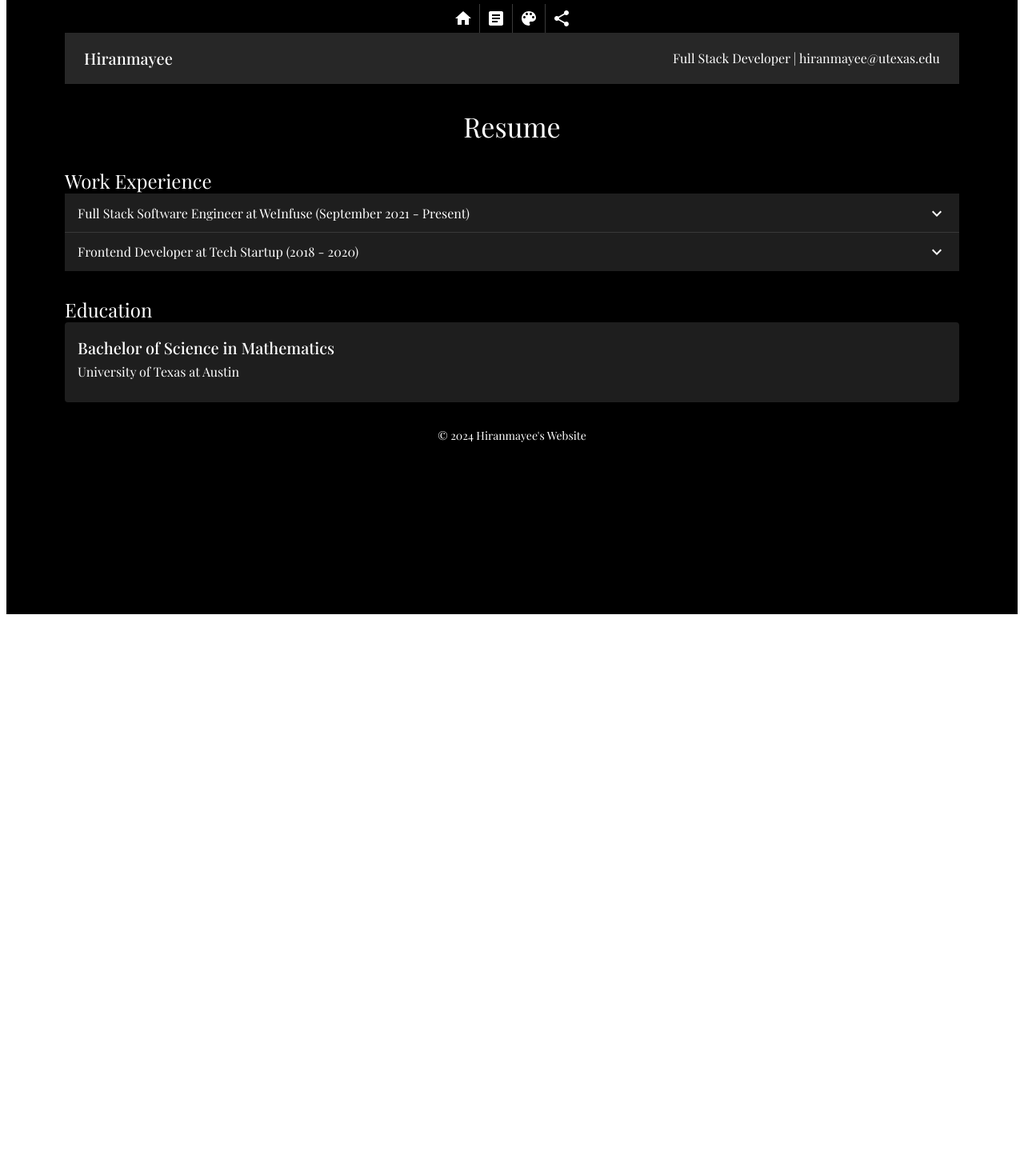
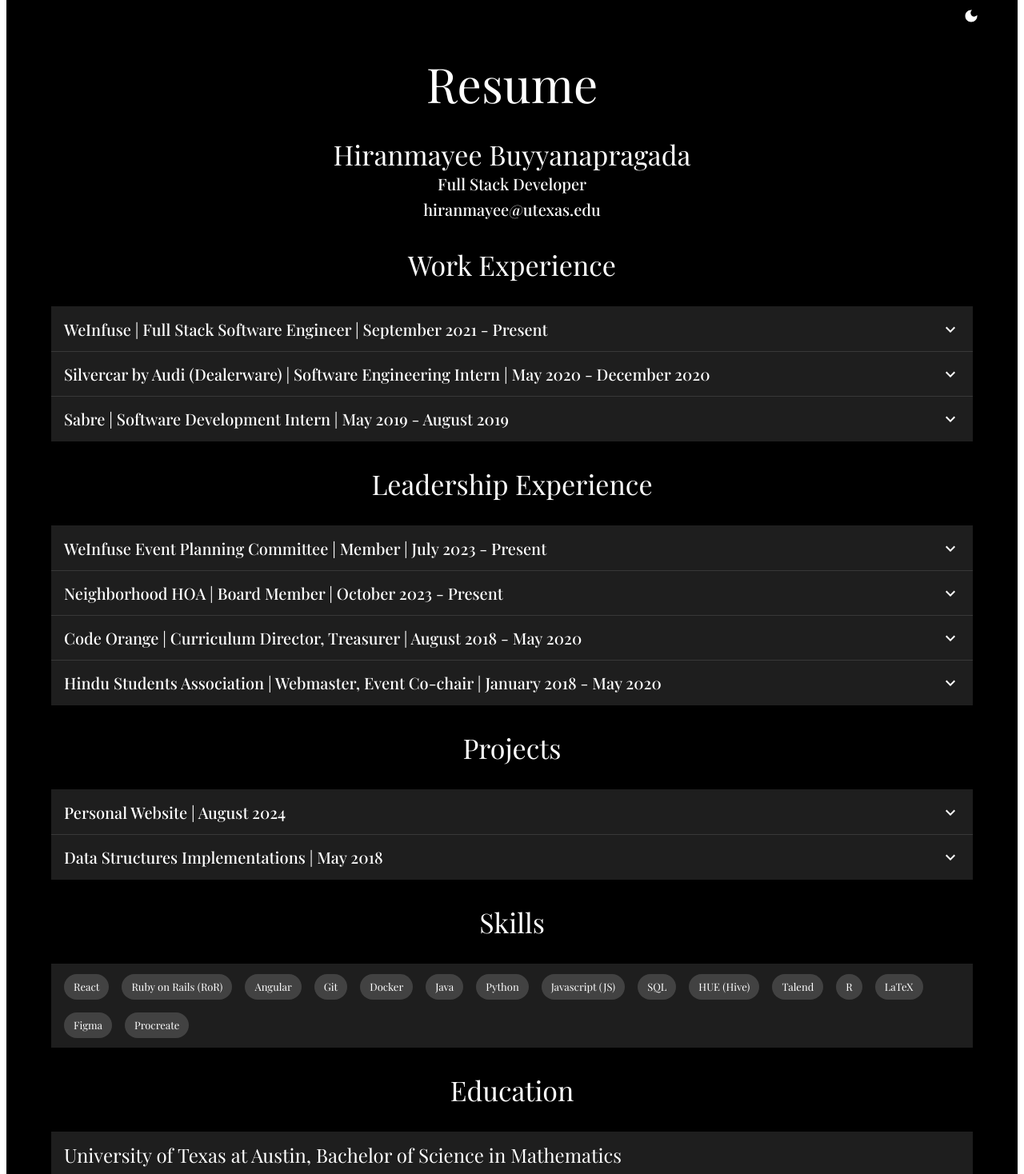
Before and after one commit to hsb2891/personal_website, a React (Create React App) app: page /#/resume in a window 1280 px wide. Shown: the part 80-1548 px from the top of the page at 80% size. Before the commit the page ends 856 px from the top, so only its background shows below. Built offline with nearby package versions, Linux system fonts and the light colour scheme; a web font is replaced by a local one.

Commit message:
fix resume page, add projects

```diff
--- a/src/App.jsx
+++ b/src/App.jsx
@@ -15,6 +15,8 @@
 import { Button } from '@mui/material';
 import { Typography } from '@mui/material';
 import { createTheme, ThemeProvider } from '@mui/material';
+import { DarkMode } from '@mui/icons-material';
+import { LightMode } from '@mui/icons-material';
 
 function App() {
   const [darkTheme, setDarkTheme] = useState(true);
@@ -45,15 +47,18 @@
     <ThemeProvider theme={theme}>
       <Router>
         <div style={themeStyles}>
-          <Grid2 container spacing={0} direction="column" alignItems="center" justifyContent="center">
+          <Box align='center'>
+            <MainAppMenu darkTheme={darkTheme}/>
+          </Box>
+          <Box align='right'>
             <Button
+              startIcon={darkTheme ? <DarkMode/> : <LightMode/>}
               color={darkTheme ? '#FFFFFF' : '#000000'}
               onClick={toggleTheme}
               sx={{ marginTop: '20px' }}
-            >
-                Switch to {darkTheme ? 'Light' : 'Dark'} Mode
-            </Button>
-            <MainAppMenu darkTheme={darkTheme}/>
+            />
+          </Box>
+          <Grid2 container spacing={0} direction="column" alignItems="center" justifyContent="center">
             <Grid2 item>
               <Routes>
                 <Route path="/" element={<Home darkTheme={darkTheme}/>}/>
--- a/src/pages/Home.jsx
+++ b/src/pages/Home.jsx
@@ -10,9 +10,9 @@
       <Grid2 container spacing={2} m={2} p={2}>
         <Grid2 item>
           { darkTheme ? (
-            <img src={whiteLogo} width={250} height={250} alt="loading..." /> )
+            <img src={whiteLogo} width={500} height={500} alt="loading..." /> )
             : (
-            <img src={blackLogo} width={250} height={250} alt="loading..." />
+            <img src={blackLogo} width={500} height={500} alt="loading..." />
           )}
         </Grid2>
       </Grid2>
--- a/src/pages/Resume.jsx
+++ b/src/pages/Resume.jsx
@@ -1,21 +1,5 @@
-// import React from "react";
-
-// function Resume() {
-//   return (
-//     <div>
-//       <h1>Resume</h1>
-//       {/* use accordion for each thing here with expanded true by default?  https://mui.com/material-ui/react-accordion/ */}
-//       {/* have link to download pdf version of resume */}
-//     </div>
-//   );
-// }
-
-// export default Resume;
-
-import React, { useState } from 'react';
+import React from 'react';
 import {
-  AppBar,
-  Toolbar,
   Typography,
   Container,
   Card,
@@ -25,113 +9,136 @@
   AccordionDetails,
   Grid2,
   Box,
-  Rating,
+  Chip,
 } from '@mui/material';
 import ExpandMoreIcon from '@mui/icons-material/ExpandMore';
+import { List, ListItem, ListItemText } from '@mui/material';
+import Info from './info/resumeInfo';
 
 function Resume() {
-  // const [skills, setSkills] = useState({
-  //   React: 4,
-  //   Ruby: 5,
-  //   SQL: 4,
-  //   'API Integration': 5,
-  //   'EDI Workflows': 5,
-  // });
-
-  // const handleSkillChange = (skill, newValue) => {
-  //   setSkills({ ...skills, [skill]: newValue });
-  // };
-  const skills = [
-    'React',
-    'Angular',
-    'Ruby',
-    'SQL'
-  ]
-
-  const experiences = [
-    {
-      company: 'WeInfuse',
-      role: 'Full Stack Software Engineer',
-      period: 'September 2021 - Present',
-      description:
-        'Developed and maintained a large-scale EDI workflow using Stupidedi gem. Worked on the claims module and handled Change Healthcare integrations.',
-    },
-    {
-      company: 'Tech Startup',
-      role: 'Frontend Developer',
-      period: '2018 - 2020',
-      description:
-        'Migrated frontend from Angular to React using Angular2React library. Contributed to several Ruby gems and resolved production bugs.',
-    },
-  ];
-
-  const personalInfo = {
-    name: 'Hiranmayee',
-    title: 'Full Stack Developer',
-    contact: 'hiranmayee@utexas.edu',
-  };
-
   return (
     <Container>
-      <AppBar position="static">
-        <Toolbar>
-          <Typography variant="h6">{personalInfo.name}</Typography>
-          <Typography variant="subtitle1" style={{ marginLeft: 'auto' }}>
-            {personalInfo.title} | {personalInfo.contact}
-          </Typography>
-        </Toolbar>
-      </AppBar>
-
       <Box my={4}>
-        <Typography variant="h4" align="center">
+        <Typography variant="h2" align="center">
           Resume
         </Typography>
       </Box>
 
-      {/* Experience Section */}
-      <Typography variant="h5">Work Experience</Typography>
-      {experiences.map((exp, index) => (
-        <Accordion key={index}>
+      {/* Personal Information Section */}
+      <Box my={4} align="center">
+        <Typography variant="h4">{Info.PERSONAL_INFO.name}</Typography>
+        <Typography variant="h6">{Info.PERSONAL_INFO.title}</Typography>
+        <Typography variant="h6">{Info.PERSONAL_INFO.contact}</Typography>
+      </Box>
+
+      {/* Work Experience Section */}
+      <Box my={4} align="center">
+        <Typography variant="h4">Work Experience</Typography>
+      </Box>
+      {Info.WORK_EXPERIENCE.map((exp) => (
+        <Accordion>
           <AccordionSummary expandIcon={<ExpandMoreIcon />}>
-            <Typography>{exp.role} at {exp.company} ({exp.period})</Typography>
+            <Grid2 container spacing={2}>
+              <Typography variant="h6">{exp.company} | {exp.role} | {exp.period}</Typography>
+            </Grid2>
           </AccordionSummary>
           <AccordionDetails>
-            <Typography>{exp.description}</Typography>
+            <List>
+              {exp.description.map((line) => (
+                <ListItem>
+                  <ListItemText primary={line} />
+                </ListItem>
+              ))}
+            </List>
+          </AccordionDetails>
+        </Accordion>
+      ))}
+
+      {/* Leadership Experience Section */}
+      <Box my={4}>
+        <Typography variant="h4" align="center">
+          Leadership Experience
+        </Typography>
+      </Box>
+      {Info.LEADERSHIP_EXPERIENCE.map((exp) => (
+        <Accordion>
+          <AccordionSummary expandIcon={<ExpandMoreIcon />}>
+            <Grid2 container spacing={2}>
+              <Typography variant="h6">{exp.organization} | {exp.role} | {exp.period}</Typography>
+            </Grid2>
+          </AccordionSummary>
+          <AccordionDetails>
+            <List>
+              {exp.description.map((line) => (
+                <ListItem>
+                  <ListItemText primary={line} />
+                </ListItem>
+              ))}
+            </List>
+          </AccordionDetails>
+        </Accordion>
+      ))}
+
+      {/* Projects Section */}
+      <Box my={4}>
+        <Typography variant="h4" align="center">
+          Projects
+        </Typography>
+      </Box>
+      {Info.PROJECTS.map((proj) => (
+        <Accordion>
+          <AccordionSummary expandIcon={<ExpandMoreIcon />}>
+            <Grid2 container spacing={2}>
+              <Typography variant="h6">{proj.name} | {proj.period}</Typography>
+            </Grid2>
+          </AccordionSummary>
+          <AccordionDetails>
+            <List>
+              {proj.description.map((line) => (
+                <ListItem>
+                  <ListItemText primary={line} />
+                </ListItem>
+              ))}
+            </List>
           </AccordionDetails>
         </Accordion>
       ))}
 
       {/* Skills Section */}
-      {/* <Box my={4}>
-        <Typography variant="h5">Skills</Typography>
-        <Grid2 container spacing={2}>
-          {Object.entries(skills).map(([skill, rating]) => (
-            <Grid2 xs={6} sm={4} key={skill}>
-              <Card>
-                <CardContent>
-                  <Typography variant="h6">{skill}</Typography>
-                  <Rating
-                    name={skill}
-                    value={rating}
-                    onChange={(event, newValue) => handleSkillChange(skill, newValue)}
-                  />
-                </CardContent>
-              </Card>
-            </Grid2>
-          ))}
-        </Grid2>
-      </Box> */}
+      <Box my={4}>
+        <Typography variant="h4" align="center">
+          Skills
+        </Typography>
+      </Box>
+      <Accordion>
+        <AccordionSummary>
+          <Grid2 container spacing={2}>
+            {Info.SKILLS.map((skill, index) => (
+              <Grid2 item xs={12} key={index}>
+                <Chip label={skill} />
+              </Grid2>
+            ))}
+          </Grid2>
+        </AccordionSummary>
+      </Accordion>
 
       {/* Education Section */}
       <Box my={4}>
-        <Typography variant="h5">Education</Typography>
-        <Card>
-          <CardContent>
-            <Typography variant="h6">Bachelor of Science in Mathematics</Typography>
-            <Typography variant="subtitle1">University of Texas at Austin</Typography>
-          </CardContent>
-        </Card>
+        <Typography variant="h4" align="center">
+          Education
+        </Typography>
       </Box>
+      <Accordion>
+        <AccordionSummary>
+          <Grid2 container spacing={2}>
+            {Info.EDUCATION.map((edu, index) => (
+              <Grid2 item xs={12} key={index}>
+                <Typography variant="h5">{edu.school}, {edu.degree}</Typography>
+              </Grid2>
+            ))}
+          </Grid2>
+        </AccordionSummary>
+      </Accordion>
     </Container>
   );
 }
--- /dev/null
+++ b/src/pages/info/resumeInfo.jsx
@@ -0,0 +1,128 @@
+const Info = Object.freeze({
+  PERSONAL_INFO: {
+    name: 'Hiranmayee Buyyanapragada',
+    title: 'Full Stack Developer',
+    contact: 'hiranmayee@utexas.edu',
+  },
+  WORK_EXPERIENCE: [
+    {
+      company: 'WeInfuse',
+      role: 'Full Stack Software Engineer',
+      period: 'September 2021 - Present',
+      description: [
+        'Implement and scale features to handle growing client-base (1000+ infusion centers nationwide)',
+        'Manage critical production incidents, handle database changes and backfills in production, and resolve client-reported bugs in a timely manner',
+        'Develop and enhance Ruby gems to facilitate seamless integration with external parties, such as clearinghouses and patient information services',
+        'Help incrementally transition frontend from Angular to React using Angular2React library',
+        'Built, own, and maintain the 835P EDI workflow which re-enabled claims submission during the Change Healthcare hacking outage, restoring some business critical operations quickly',
+        'Communicate effectively with fellow developers, the CEO, and client success to plan and scope work through scrum'
+      ]
+    },
+    {
+      company: 'Silvercar by Audi (Dealerware)',
+      role: 'Software Engineering Intern',
+      period: 'May 2020 - December 2020',
+      description: [
+        'Helped onboard and deliver backend services to clients in a deal involving 200+ new dealerships',
+        'Utilized Ruby to add capability of using various payment processors based on client’s needs',
+        'Helped modernize website design and functionality by migrating page from Angular to React'
+      ]
+    },
+    {
+      company: 'Sabre',
+      role: 'Software Development Intern',
+      period: 'May 2019 - August 2019',
+      description: [
+        'Built and presented a prototype to query Data Lake tables populated with new Travel Network Ticketing JSON data',
+        'Helped eliminate 6 applications and manage settlement file production with rules and filters by market',
+        'Created and refined detailed documentation to aid future users of Talend and HUE at Sabre'
+      ]
+    }
+  ],
+  LEADERSHIP_EXPERIENCE: [
+    {
+      organization: 'WeInfuse Event Planning Committee',
+      role: 'Member',
+      period: 'July 2023 - Present',
+      description: [
+        'Help organize events within a provided budget for the Austin team (25+ people)'
+      ]
+    },
+    {
+      organization: 'Neighborhood HOA',
+      role: 'Board Member',
+      period: 'October 2023 - Present',
+      description: [
+        'Schedule and plan annual HOA meeting and community events (Halloween, etc)',
+        'Allocate budget according to action items brought up by 40+ homeowners and board members'
+      ]
+    },
+    {
+      organization: 'Code Orange',
+      role: 'Curriculum Director, Treasurer',
+      period: 'August 2018 - May 2020',
+      description: [
+        'Budgeted for the academic year to maximize educational and experiential benefits to 100+ mentees',
+        'Developed and expanded curriculum to include more hands-on learning (Ozobots, Circuit Builder, Code.org, Scratch, Jeroo)'
+      ]
+    },
+    {
+      organization: 'Hindu Students Association',
+      role: 'Webmaster, Event Co-chair',
+      period: 'January 2018 - May 2020',
+      description: [
+        'Co-chaired (planned, led, fundraised for, and promoted) a 6 day event including a showcase, service events, and a carnival',
+        'Submitted applications and attended meetings with the university and related entities for funding and raised $5000+',
+       ' Helped put on the largest student run event at UT (Holi) which brought in nearly 9,000 people'
+      ]
+    }
+  ],
+  PROJECTS: [
+    {
+      name: 'Personal Website',
+      period: 'August 2024',
+      description: [
+        'You are looking right at it! :)',
+        'Built a personal website with React (JSX) frontend, applying DRY principles for maintainability.',
+        'Deployed via GitHub Pages with hash routing to handle routing limitations.',
+        'Developed a Ruby on Rails backend to dynamically fetch projects from DB.'
+      ]
+    },
+    {
+      name: 'Data Structures Implementations',
+      period: 'May 2018',
+      description: [
+        'Graphs (Dijkstra’s Algorithm, BFS, DFS, Adjacency Matrices/Lists, etc.)',
+        'Linked List (creation of nodes, choosing header approach or circular approach, operations like addition and deletion, etc.)',
+        'Binary Search Tree (perform traversals [inorder, preorder, etc.] and other tree operations [find, delete, etc.])',
+        'Huffman Coding (Java program to compress/decompress files on command using Huffman codes generated with a tree)',
+        'Evil Hangman (potential list of chosen words shrinks based on user input to maximize user guessing time using hash maps)'
+      ]
+    }
+  ],
+  SKILLS: [
+    'React',
+    'Ruby on Rails (RoR)',
+    'Angular',
+    'Git',
+    'Docker',
+    'Java',
+    'Python',
+    'Javascript (JS)',
+    'SQL',
+    'HUE (Hive)',
+    'Talend',
+    'R',
+    'LaTeX',
+    'Figma',
+    'Procreate'
+  ],
+  EDUCATION: [
+    {
+      school: 'University of Texas at Austin',
+      degree: 'Bachelor of Science in Mathematics'
+    }
+  ]
+})
+
+export default Info;
```
Also changed, not shown: src/pages/AnimationView.jsx (added, +52 -0 lines), src/pages/DrawingView.jsx (added, +52 -0 lines), src/pages/Projects.jsx (+9 -8 lines), src/pages/ProjectsView.jsx (+5 -3 lines).
